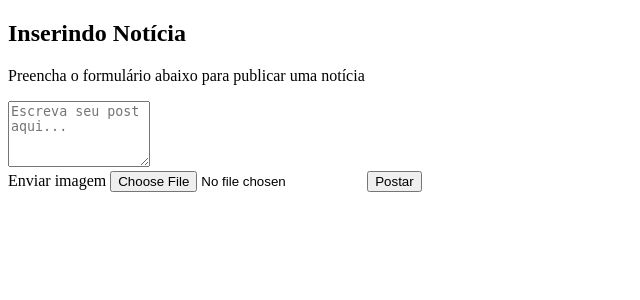
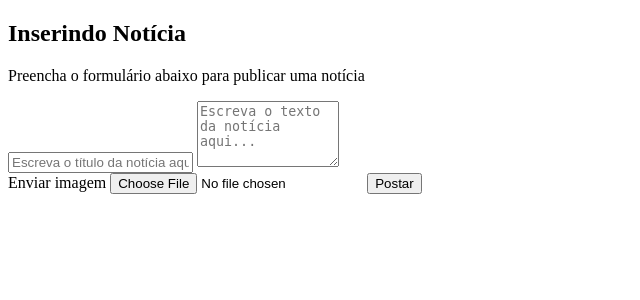
Before and after one commit to Marcozvs/ecogamma, a PHP site: page /administracao/noticiasAdm.php in a window 1280 px wide. Shown: the top 300 px of the page, without its empty margins (0-640 px from the left). Run offline with PHP 8.4, Linux system fonts and the light colour scheme; some libraries are stand-ins or nearby versions.

Commit message:
Add files via upload

```diff
--- a/estilos/css/styles.css
+++ b/estilos/css/styles.css
@@ -664,6 +664,10 @@
   display: flex;
 }
 
+#noticia__titulo {
+  width: 53.8vw;
+}
+
 @media screen and (min-width: 320px) {
   .container {
     display: grid;
--- a/estilos/sass/modules/_m-noticiasAdm.sass
+++ b/estilos/sass/modules/_m-noticiasAdm.sass
@@ -2,3 +2,6 @@
 
 .noticiasAdm__form
     display: flex
+
+#noticia__titulo
+    width: 53.8vw
--- a/estrutura/administracao/noticiasAdm.php
+++ b/estrutura/administracao/noticiasAdm.php
@@ -22,11 +22,12 @@
                 <section class="principal__postagem">
                     <h1>Inserindo Notícia</h1>
                     <p>Preencha o formulário abaixo para publicar uma notícia</p>
-                    <form action="noticiasAdm-processamento.php" class="principal__postagem__formulario">
-                        <textarea cols="15" rows="4" placeholder="Escreva seu post aqui..." maxlength="200" minlength="1"></textarea>
+                    <form action="noticiasAdm-processamento.php" class="principal__postagem__formulario" method="POST">
+                        <input type="text" placeholder="Escreva o título da notícia aqui..."  id="noticia__titulo">
+                        <textarea cols="15" rows="4" placeholder="Escreva o texto da notícia aqui..." maxlength="200" minlength="1" name="noticia__texto" id="noticia__texto"></textarea>
                         <div class="principal__postagem__formulario__botoes">
-                            <label for="imagem" class="postagem__formulario__botoes__labelArquivo">Enviar imagem</label>
-                            <input type="file" accept="image/*" id="imagem" class="postagem__formulario__botoes__inputArquivo">
+                            <label for="noticia__imagem" class="postagem__formulario__botoes__labelArquivo">Enviar imagem</label>
+                            <input type="file" accept="image/*"  name="noticia__imagem" id="noticia__imagem" class="postagem__formulario__botoes__inputArquivo">
                             <input type="submit" value="Postar">
                         </div>
                     </form>
```
Also changed, not shown: estrutura/administracao/conexao.php (+11 -11 lines), estrutura/administracao/noticiasAdm-processamento.php (added, +57 -0 lines), estrutura/noticias.php (+1 -41 lines), imagens/naruto.png (added), 1 other file.
